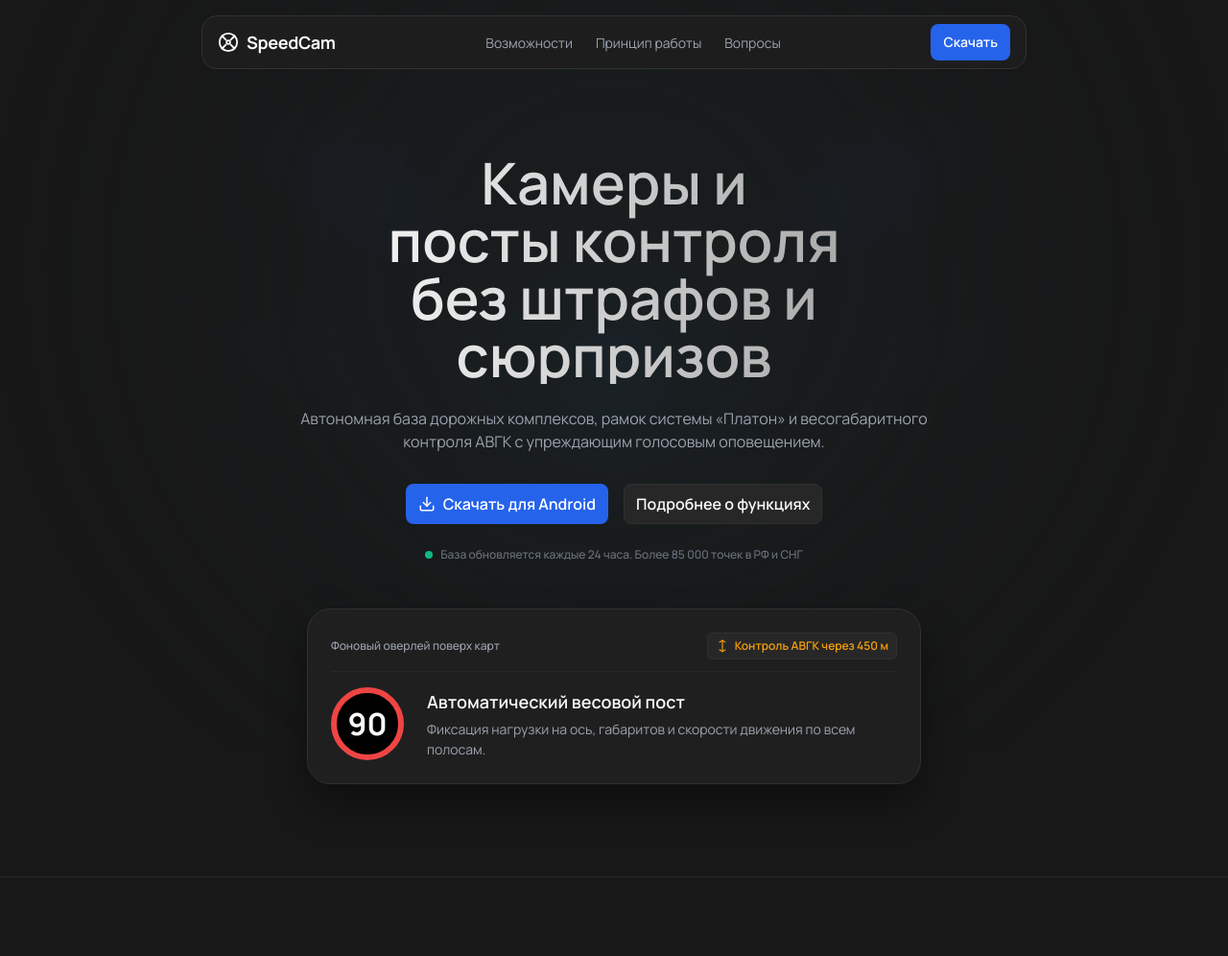
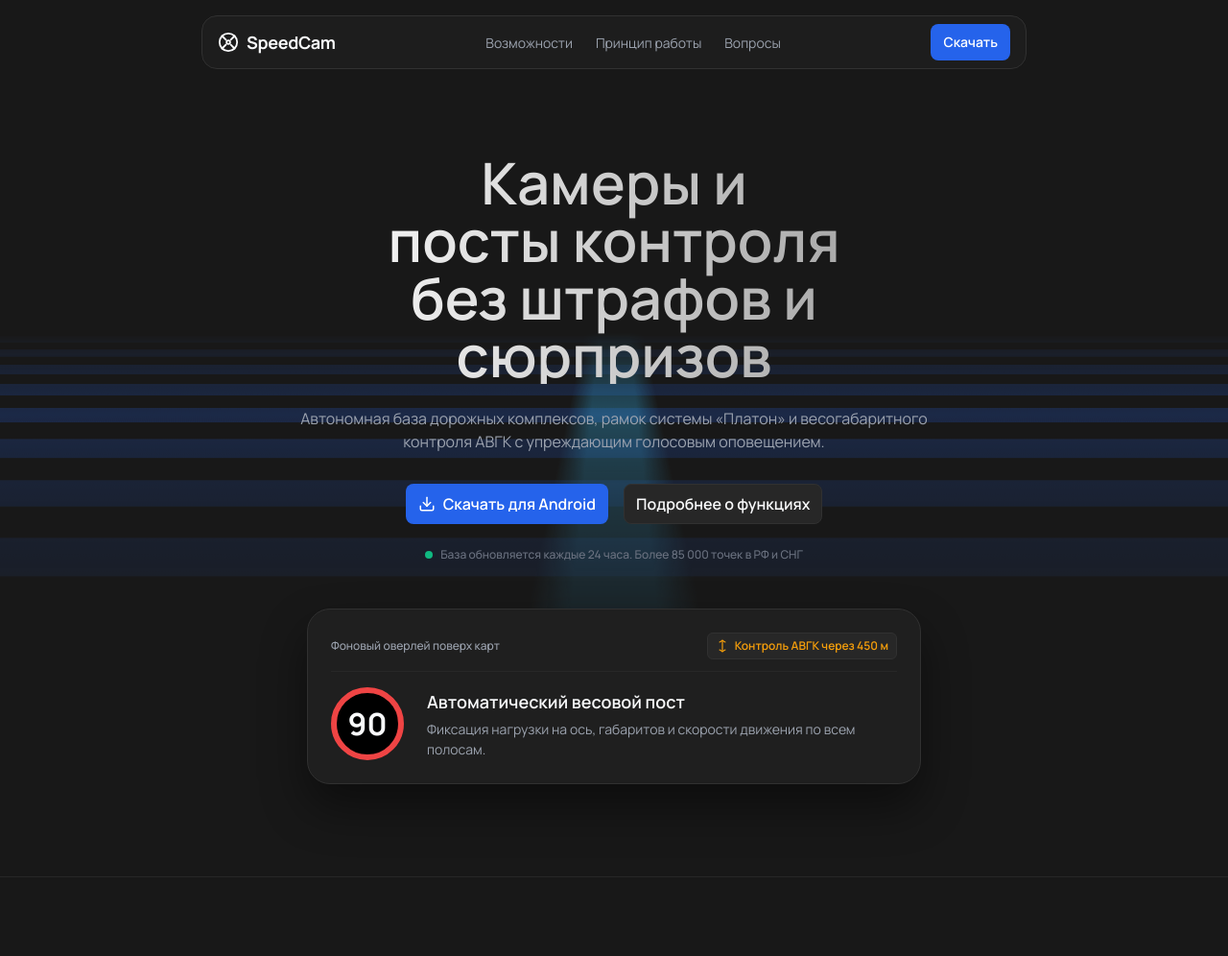
Before and after one commit to Mishakorobov/Mishakorobov.github.io, a plain HTML site: page index.html in a window 1280 px wide. Shown: the top 996 px of the page at 96% size. Drawn offline with Linux system fonts and the light colour scheme; animation ran at ten frames a second.

Commit message:
Refactor CSS and JavaScript for road perspective effect
Updated CSS styles for road perspective background and modified JavaScript for tagline reveal and scroll interactions.

```diff
--- a/index.html
+++ b/index.html
@@ -82,18 +82,38 @@
       position: relative;
     }
 
-    /* Shader Canvas Overlay */
-    .shader-hero-bg {
+    /* CSS Road Perspective Background */
+    .css-road-perspective {
       position: absolute;
       top: 0;
       left: 0;
       width: 100%;
-      height: 780px;
+      height: 640px;
+      overflow: hidden;
+      perspective: 450px;
       pointer-events: none;
       z-index: 0;
-      opacity: 0.35;
-      mask-image: radial-gradient(circle at 50% 35%, black 20%, transparent 80%);
-      -webkit-mask-image: radial-gradient(circle at 50% 35%, black 20%, transparent 80%);
+    }
+
+    .road-grid-plane {
+      position: absolute;
+      top: 20%;
+      left: -50%;
+      width: 200%;
+      height: 100%;
+      transform: rotateX(75deg);
+      background:
+        linear-gradient(90deg, transparent 48%, rgba(56, 189, 248, 0.3) 49%, rgba(56, 189, 248, 0.3) 51%, transparent 52%),
+        repeating-linear-gradient(0deg, transparent 0px, transparent 32px, rgba(37, 99, 235, 0.22) 32px, rgba(37, 99, 235, 0.22) 64px);
+      background-size: 100% 64px;
+      animation: moveRoad 1.2s linear infinite;
+      mask-image: linear-gradient(180deg, transparent 0%, #000000 45%, transparent 95%);
+      -webkit-mask-image: linear-gradient(180deg, transparent 0%, #000000 45%, transparent 95%);
+    }
+
+    @keyframes moveRoad {
+      from { background-position-y: 0px; }
+      to { background-position-y: 64px; }
     }
 
     /* Typography Scale */
@@ -270,7 +290,7 @@
       border-radius: 50%;
     }
 
-    /* Device Mockup */
+    /* Mockup */
     .hero-mockup-wrapper {
       margin-top: 48px;
       width: 100%;
@@ -284,7 +304,7 @@
       display: flex;
       flex-direction: column;
       gap: 16px;
-      box-shadow: 0 20px 40px rgba(0, 0, 0, 0.4);
+      box-shadow: 0 24px 48px rgba(0, 0, 0, 0.45);
     }
     .mockup-header {
       display: flex;
@@ -363,7 +383,7 @@
       color: var(--text-primary);
     }
 
-    /* Benefits Section */
+    /* Benefits */
     .section-padding {
       padding: 96px 0;
       position: relative;
@@ -411,7 +431,7 @@
       color: var(--action-accent);
     }
 
-    /* Steps Section */
+    /* Steps */
     .steps-grid {
       display: grid;
       grid-template-columns: repeat(3, 1fr);
@@ -587,8 +607,8 @@
         opacity: 1 !important;
         transition: none !important;
       }
-      .shader-hero-bg {
-        display: none;
+      .road-grid-plane {
+        animation: none !important;
       }
     }
   </style>
@@ -597,8 +617,10 @@
 
   <a href="#main-content" class="skip-link">Перейти к основному содержимому</a>
 
-  <!-- WebGL / WebGPU Shader Canvas Background -->
-  <canvas id="shader-canvas" class="shader-hero-bg" aria-hidden="true"></canvas>
+  <!-- Animated CSS Road Perspective Background -->
+  <div class="css-road-perspective" aria-hidden="true">
+    <div class="road-grid-plane"></div>
+  </div>
 
   <header class="header-nav">
     <nav class="nav-pill" aria-label="Главная навигация">
@@ -860,107 +882,14 @@
   </footer>
 
   <script>
-    // -------------------------------------------------------------
-    // WebGL Ambient Shader (Road / Radar Field from shader-effects)
-    // -------------------------------------------------------------
-    const canvas = document.getElementById('shader-canvas');
-    const gl = canvas.getContext('webgl') || canvas.getContext('experimental-webgl');
-
-    if (gl) {
-      const vertexSrc = `
-        attribute vec2 position;
-        void main() {
-          gl_Position = vec4(position, 0.0, 1.0);
-        }
-      `;
-
-      // Optimized fragment shader: subtle highway perspective / radar grid waves
-      const fragmentSrc = `
-        precision mediump float;
-        uniform vec2 u_resolution;
-        uniform float u_time;
-
-        void main() {
-          vec2 uv = (gl_FragCoord.xy - 0.5 * u_resolution.xy) / u_resolution.y;
-
-          // Road grid perspective
-          float speed = u_time * 0.45;
-          float z = 1.0 / (abs(uv.y + 0.35) + 0.05);
-          float x = uv.x * z;
-
-          // Wave pulse lines
-          float grid = sin(z * 4.0 - speed * 5.0) * cos(x * 6.0);
-          float line = smoothstep(0.4, 0.98, grid);
-
-          // Deep dark palette: #181818 base with subtle #2563EB and #38BDF8 accents
-          vec3 baseColor = vec3(0.094, 0.094, 0.094);
-          vec3 blueAccent = vec3(0.145, 0.388, 0.921);
-          vec3 cyanAccent = vec3(0.22, 0.741, 0.972);
-
-          float fade = smoothstep(0.0, 1.2, abs(uv.y + 0.35));
-          vec3 col = mix(baseColor, blueAccent, line * 0.22 * fade);
-          col += cyanAccent * (0.04 / (length(uv) + 0.25));
-
-          gl_FragColor = vec4(col, 1.0);
-        }
-      `;
-
-      function createShader(gl, type, source) {
-        const shader = gl.createShader(type);
-        gl.shaderSource(shader, source);
-        gl.compileShader(shader);
-        return shader;
-      }
-
-      const program = gl.createProgram();
-      gl.attachShader(program, createShader(gl, gl.VERTEX_SHADER, vertexSrc));
-      gl.attachShader(program, createShader(gl, gl.FRAGMENT_SHADER, fragmentSrc));
-      gl.linkProgram(program);
-      gl.useProgram(program);
-
-      const buffer = gl.createBuffer();
-      gl.bindBuffer(gl.ARRAY_BUFFER, buffer);
-      gl.bufferData(gl.ARRAY_BUFFER, new Float32Array([
-        -1, -1,  1, -1, -1,  1,
-        -1,  1,  1, -1,  1,  1
-      ]), gl.STATIC_DRAW);
-
-      const positionLoc = gl.getAttribLocation(program, 'position');
-      gl.enableVertexAttribArray(positionLoc);
-      gl.vertexAttribPointer(positionLoc, 2, gl.FLOAT, false, 0, 0);
-
-      const resLoc = gl.getUniformLocation(program, 'u_resolution');
-      const timeLoc = gl.getUniformLocation(program, 'u_time');
-
-      function resize() {
-        const dpr = Math.min(window.devicePixelRatio || 1, 2);
-        canvas.width = canvas.clientWidth * dpr;
-        canvas.height = canvas.clientHeight * dpr;
-        gl.viewport(0, 0, canvas.width, canvas.height);
-      }
-      window.addEventListener('resize', resize);
-      resize();
-
-      let startTime = performance.now();
-      function render() {
-        const t = (performance.now() - startTime) * 0.001;
-        gl.uniform2f(resLoc, canvas.width, canvas.height);
-        gl.uniform1f(timeLoc, t);
-        gl.drawArrays(gl.TRIANGLES, 0, 6);
-        requestAnimationFrame(render);
-      }
-      requestAnimationFrame(render);
-    }
-
-    // -------------------------------------------------------------
-    // Word-by-Word Reveal & Interactivity
-    // -------------------------------------------------------------
+    // Prepare Tagline Text for Word-by-Word Reveal
     const taglineEl = document.getElementById('tagline-text');
     if (taglineEl) {
       const words = taglineEl.innerText.trim().split(/\s+/);
       taglineEl.innerHTML = words.map(w => `<span class="tagline-word">${w}</span>`).join(' ');
     }
 
+    // Scroll Reveal with IntersectionObserver
     const observerOptions = { root: null, threshold: 0.15 };
     const revealObserver = new IntersectionObserver((entries, observer) => {
       entries.forEach(entry => {
@@ -973,6 +902,7 @@
 
     document.querySelectorAll('.reveal').forEach(el => revealObserver.observe(el));
 
+    // Throttled Tagline Reveal by Scroll Progress
     const taglineWords = document.querySelectorAll('.tagline-word');
     const taglineSection = document.querySelector('.tagline-section');
 
@@ -1006,6 +936,7 @@
       }
     });
 
+    // FAQ Accordion Toggle
     document.querySelectorAll('.faq-trigger').forEach(button => {
       button.addEventListener('click', () => {
         const item = button.parentElement;
```
